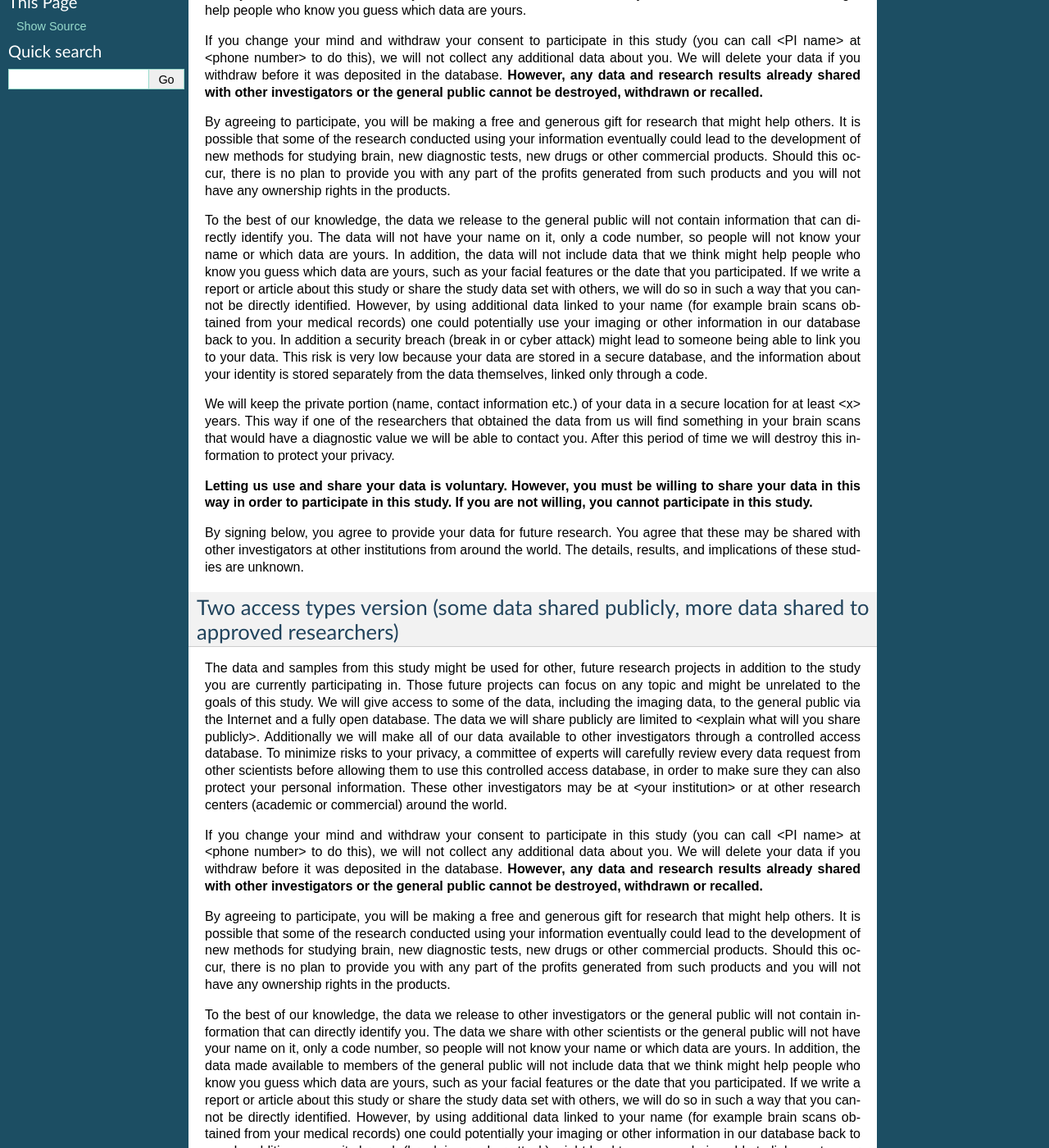
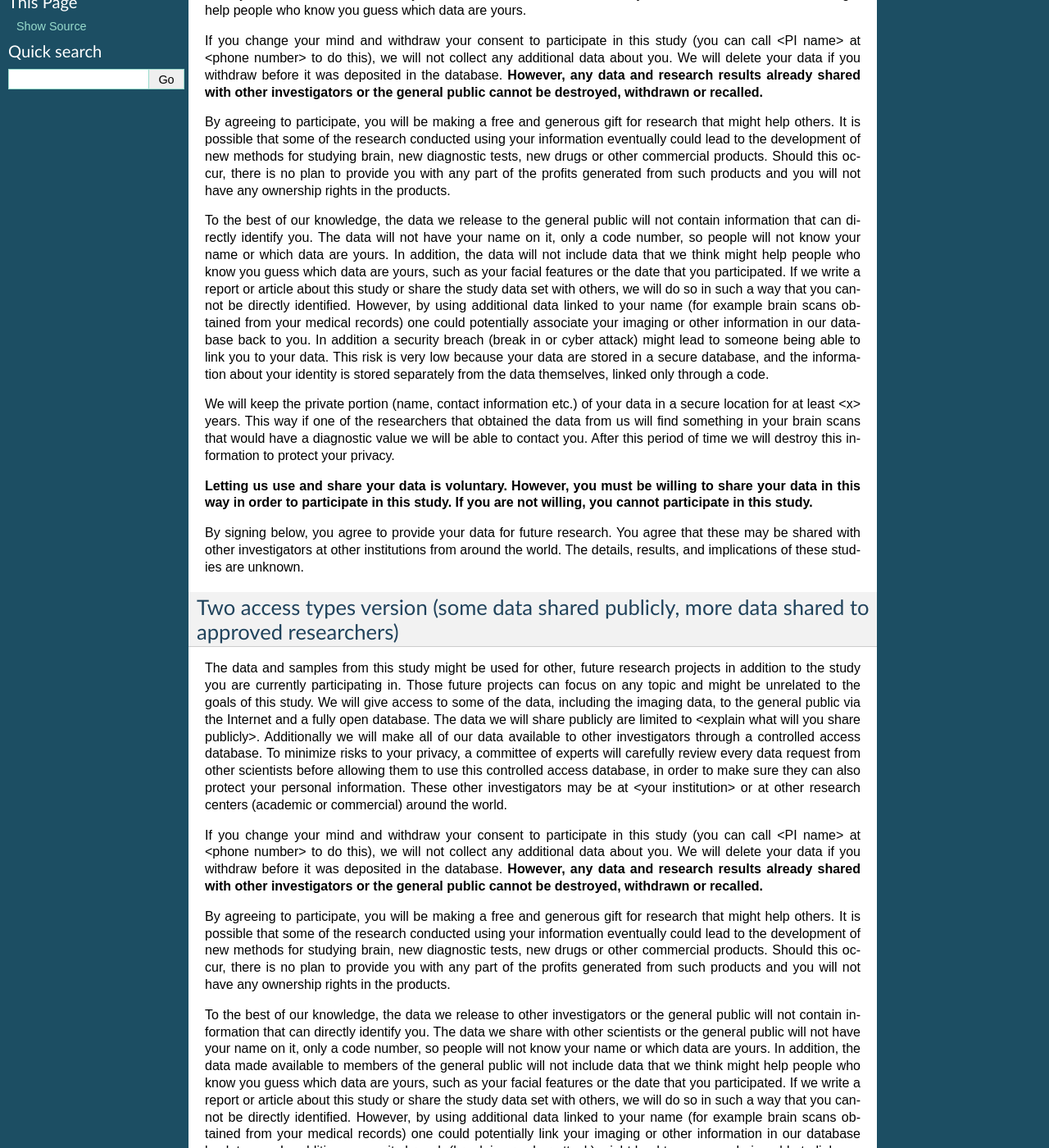
Before and after one commit to con/open-brain-consent, a Sphinx documentation site: the page built from docs/source/ultimate.rst, in a window 1280 px wide and 1400 px high, scrolled down 344 px. Shown: the whole window at 82% size. Built offline with Sphinx 7.4.7, drawn with Linux system fonts in a browser that asks for light colours; some of the changed text lies outside the part shown.

Commit message:
2 fixes in wording to properly point to association/linking of data back to a person

```diff
--- a/docs/source/ultimate.rst
+++ b/docs/source/ultimate.rst
@@ -16,7 +16,7 @@ If you change your mind and withdraw your consent to participate in this study (
 
 By agreeing to participate, you will be making a free and generous gift for research that might help others.  It is possible that some of the research conducted using your information eventually could lead to the development of new methods for studying brain, new diagnostic tests, new drugs or other commercial products. Should this occur, there is no plan to provide you with any part of the profits generated from such products and you will not have any ownership rights in the products.
 
-To the best of our knowledge, the data we release to the general public will not contain information that can directly identify you. The data will not have your name on it, only a code number, so people will not know your name or which data are yours. In addition, the data will not include data that we think might help people who know you guess which data are yours, such as your facial features or the date that you participated. If we write a report or article about this study or share the study data set with others, we will do so in such a way that you cannot be directly identified. However, by using additional data linked to your name (for example brain scans obtained from your medical records) one could potentially use your imaging or other information in our database back to you.  In addition a security breach (break in or cyber attack) might lead to someone being able to link you to your data. This risk is very low because your data are stored in a secure database, and the information about your identity is stored separately from the data themselves, linked only through a code.
+To the best of our knowledge, the data we release to the general public will not contain information that can directly identify you. The data will not have your name on it, only a code number, so people will not know your name or which data are yours. In addition, the data will not include data that we think might help people who know you guess which data are yours, such as your facial features or the date that you participated. If we write a report or article about this study or share the study data set with others, we will do so in such a way that you cannot be directly identified. However, by using additional data linked to your name (for example brain scans obtained from your medical records) one could potentially associate your imaging or other information in our database back to you.  In addition a security breach (break in or cyber attack) might lead to someone being able to link you to your data. This risk is very low because your data are stored in a secure database, and the information about your identity is stored separately from the data themselves, linked only through a code.
 
 We will keep the private portion (name, contact information etc.) of your data in a secure location for at least <x> years. This way if one of the researchers that obtained the data from us will find something in your brain scans that would have a diagnostic value we will be able to contact you. After this period of time we will destroy this information to protect your privacy.
 
@@ -33,7 +33,7 @@ If you change your mind and withdraw your consent to participate in this study (
 
 By agreeing to participate, you will be making a free and generous gift for research that might help others.  It is possible that some of the research conducted using your information eventually could lead to the development of new methods for studying brain, new diagnostic tests, new drugs or other commercial products.  Should this occur, there is no plan to provide you with any part of the profits generated from such products and you will not have any ownership rights in the products.
 
-To  the best of our knowledge, the data we release to other investigators or the general public will not contain information that can directly identify you. The data we share with other scientists or the general public will not have your name on it, only a code number, so people will not know your name or which data are yours.  In addition, the data made available to members of the general public will not include data that we think might help people who know you guess which data are yours, such as your facial features or the date that you participated. If we write a report or article about this study or share the study data set with others, we will do so in such a way that you cannot be directly identified. However, by using additional data linked to your name (for example brain scans obtained from your medical records) one could potentially your imaging or other information in our database back to you.  In addition a security breach (break in or cyber attack) might lead to someone being able to link you to your data. This risk is very low because your data are stored in a secure database, and the information about your identity is stored separately from the data themselves, linked only through a code.
+To  the best of our knowledge, the data we release to other investigators or the general public will not contain information that can directly identify you. The data we share with other scientists or the general public will not have your name on it, only a code number, so people will not know your name or which data are yours.  In addition, the data made available to members of the general public will not include data that we think might help people who know you guess which data are yours, such as your facial features or the date that you participated. If we write a report or article about this study or share the study data set with others, we will do so in such a way that you cannot be directly identified. However, by using additional data linked to your name (for example brain scans obtained from your medical records) one could potentially link your imaging or other information in our database back to you.  In addition a security breach (break in or cyber attack) might lead to someone being able to link you to your data. This risk is very low because your data are stored in a secure database, and the information about your identity is stored separately from the data themselves, linked only through a code.
 
 We will keep the private portion (name, contact information etc.) of your data in a secure location for at least <x> years. This way if one of the researchers that obtained the data from us will find something in your brain scans that would have a diagnostic value we will be able to contact you. After this period of time we will destroy this information to protect your privacy.
 
```
